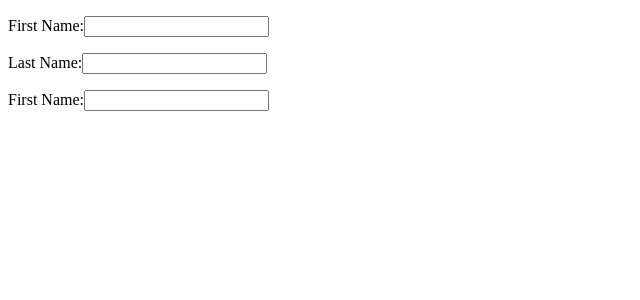
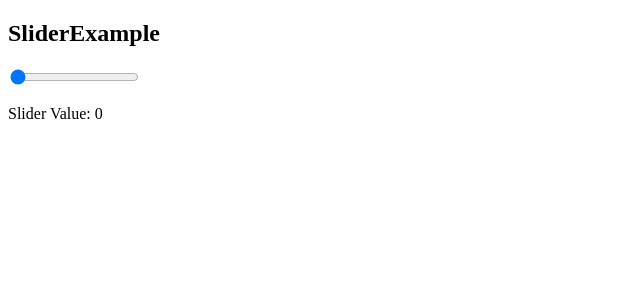
Before and after one commit to tinucy/react-state-project, a React (Vite) app: page / in a window 1280 px wide. Shown: the top 300 px of the page, without its empty margins (0-640 px from the left). Built offline with nearby package versions, Linux system fonts and the light colour scheme.

Commit message:
added even handler to slider and the value of its default useState to zero

```diff
--- a/src/App.jsx
+++ b/src/App.jsx
@@ -8,7 +8,7 @@ import TodoExample from "./components/TodoExample";
 function App() {
   return (
     <>
-      <FormExample />
+      <SliderExample />
     </>
   );
 }
--- a/src/components/SliderExample.jsx
+++ b/src/components/SliderExample.jsx
@@ -1,12 +1,18 @@
 import React, { useState } from "react";
 
 export default function SliderExample() {
-  const [SliderValue, setSliderValue] = useState("70");
+  const [SliderValue, setSliderValue] = useState("0");
 
   return (
     <div>
       <h2>SliderExample</h2>
-      <input type="range" min="0" max="100" value={SliderValue} />
+      <input
+        type="range"
+        min="0"
+        max="100"
+        value={SliderValue}
+        onChange={(e) => setSliderValue(e.target.SliderValue)}
+      />
       <p>Slider Value: {SliderValue}</p>
     </div>
   );
```
